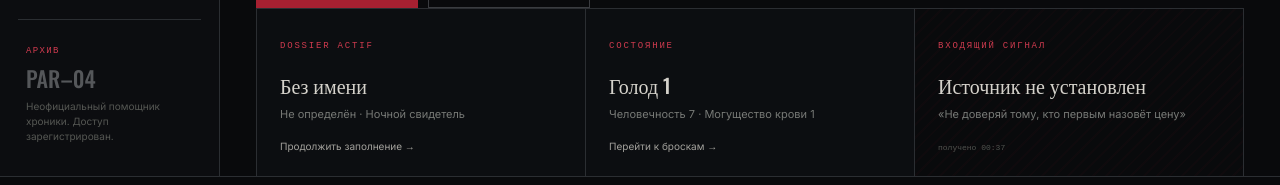
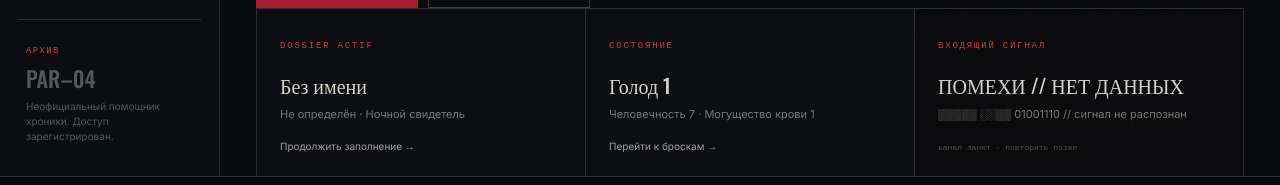
Before and after one commit to Noty-chan/paris-by-night, a React (Vite) app: page / in a window 1280 px wide. Shown: the part 570-755 px from the top of the page. Built offline with nearby package versions, Linux system fonts and the light colour scheme.

Commit message:
Replace incoming signal with static

```diff
--- a/src/App.tsx
+++ b/src/App.tsx
@@ -170,7 +170,7 @@ export function App() {
             <div className="summary-grid">
               <article><span className="card-code">DOSSIER ACTIF</span><strong>{character.name}</strong><p>{character.clan} · {character.concept}</p><button onClick={() => setTab("sheet")}>Продолжить заполнение →</button></article>
               <article><span className="card-code">СОСТОЯНИЕ</span><strong>Голод {character.hunger}</strong><p>Человечность {character.humanity} · Могущество крови {character.bloodPotency}</p><button onClick={() => setTab("dice")}>Перейти к броскам →</button></article>
-              <article className="signal"><span className="card-code">ВХОДЯЩИЙ СИГНАЛ</span><strong>Источник не установлен</strong><p>«Не доверяй тому, кто первым назовёт цену»</p><small>получено 00:37</small></article>
+              <article className="signal"><span className="card-code">ВХОДЯЩИЙ СИГНАЛ</span><strong>ПОМЕХИ // НЕТ ДАННЫХ</strong><p>▒▒▒▒▒ ░░▒▒ 01001110 // сигнал не распознан</p><small>канал занят · повторить позже</small></article>
             </div>
             <button className="city-teaser" onClick={() => setTab("city")}><span>01 / ДОСЬЕ ГОРОДА</span><strong>2 161 932 живых. Около 120 признанных мёртвых.</strong><i>Войти в Париж →</i></button>
           </section>
```
